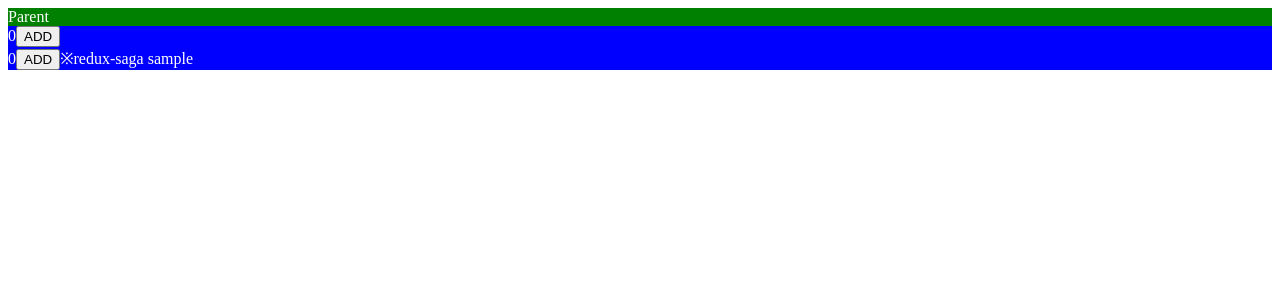
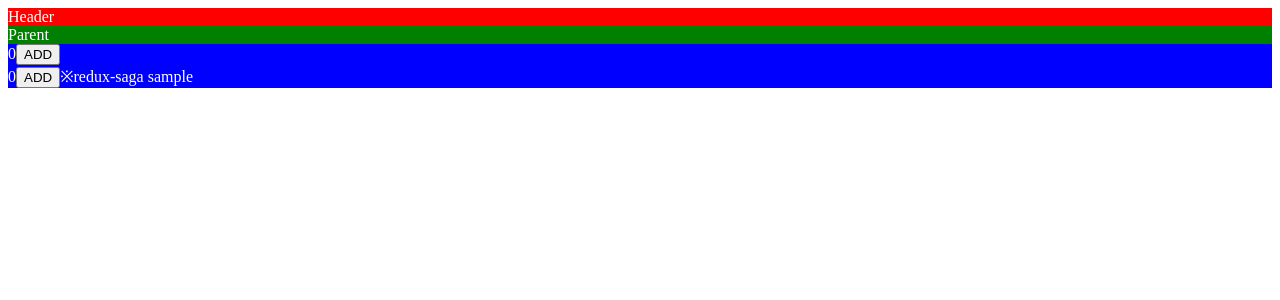
Before and after one commit to kurosame/react-boilerplate-bk4, a React app: page / in a window 1280 px wide. Shown: the top 300 px of the page. Built offline with nearby package versions, Linux system fonts and the light colour scheme.

Commit message:
add Header.tsx

```diff
--- a/src/components/Child.tsx
+++ b/src/components/Child.tsx
@@ -7,7 +7,7 @@ interface IProps {
   actions: ICounterActions
 }
 
-export class Child extends React.Component<IProps> {
+export default class Child extends React.Component<IProps> {
   public render() {
     return (
       <Div>
--- a/src/containers/Parent.tsx
+++ b/src/containers/Parent.tsx
@@ -1,4 +1,4 @@
-import { Child } from '@/components/Child'
+import Child from '@/components/Child'
 import { addCount, getSagaCount } from '@/modules/counter'
 import { IActions, IStates } from '@/modules/index'
 import React from 'react'
@@ -11,7 +11,7 @@ interface IProps {
   actions: IActions
 }
 
-export class Parent extends React.Component<IProps> {
+class Parent extends React.Component<IProps> {
   public render() {
     return (
       <Div>
--- /dev/null
+++ b/src/containers/common/Header.tsx
@@ -0,0 +1,13 @@
+import React from 'react'
+import styled from 'styled-components'
+
+export default class Header extends React.Component {
+  public render() {
+    return <Div>Header</Div>
+  }
+}
+
+const Div = styled.div`
+  color: white;
+  background-color: red;
+`
--- a/src/index.tsx
+++ b/src/index.tsx
@@ -1,3 +1,4 @@
+import Header from '@/containers/common/Header'
 import Parent from '@/containers/Parent'
 import store from '@/store'
 import React from 'react'
@@ -7,9 +8,12 @@ import { BrowserRouter as Router, Route } from 'react-router-dom'
 
 render(
   <Provider store={store}>
-    <Router>
-      <Route path="/" component={Parent} exact />
-    </Router>
+    <>
+      <Header />
+      <Router>
+        <Route path="/" component={Parent} exact />
+      </Router>
+    </>
   </Provider>,
   document.getElementById('root') as HTMLElement
 )
```
